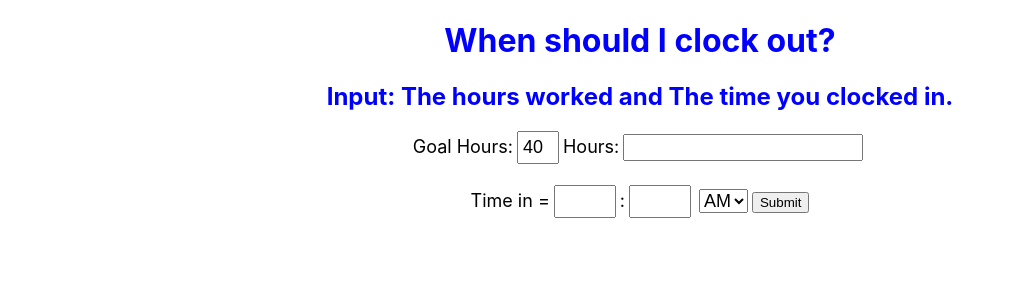
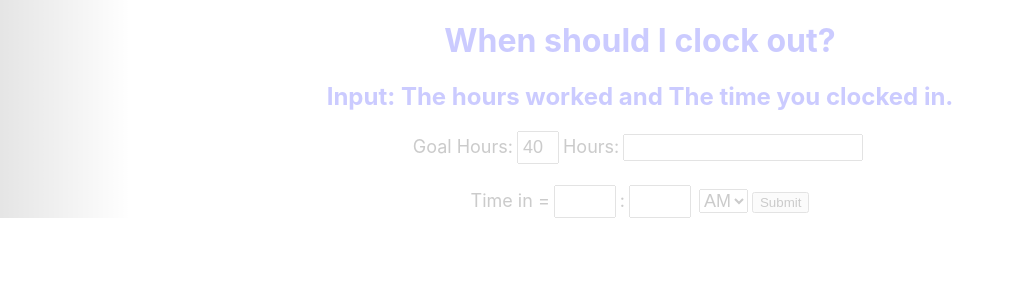
Before and after one commit to clarson1229/clock-out-gh, a React (Create React App) app: page / in a window 1280 px wide. Shown: the top 300 px of the page, without its empty margins (0-1015 px from the left). Built offline with nearby package versions, Linux system fonts and the light colour scheme.

Commit message:
Background added

```diff
--- a/src/App.css
+++ b/src/App.css
@@ -32,7 +32,16 @@
   width: 50px;
   padding: 4px;
 }
-
+.gradient {
+  opacity: .2;
+  background-color: gray;
+  background-image:
+    linear-gradient(
+      90deg,
+      gray,
+      white 10%
+    );
+}
 .paddingleftRight{
   margin-right: 4px;
   margin-left: 4px;
--- a/src/App.js
+++ b/src/App.js
@@ -4,7 +4,7 @@ import Form from "./Components/Form";
 
 function App() {
   return (
-    <div className="App">
+    <div className="App gradient">
       <div className='HeaderStuff'>
         <h1>When should I clock out?</h1>
         <h2>Input: The hours worked and The time you clocked in.</h2>
```
